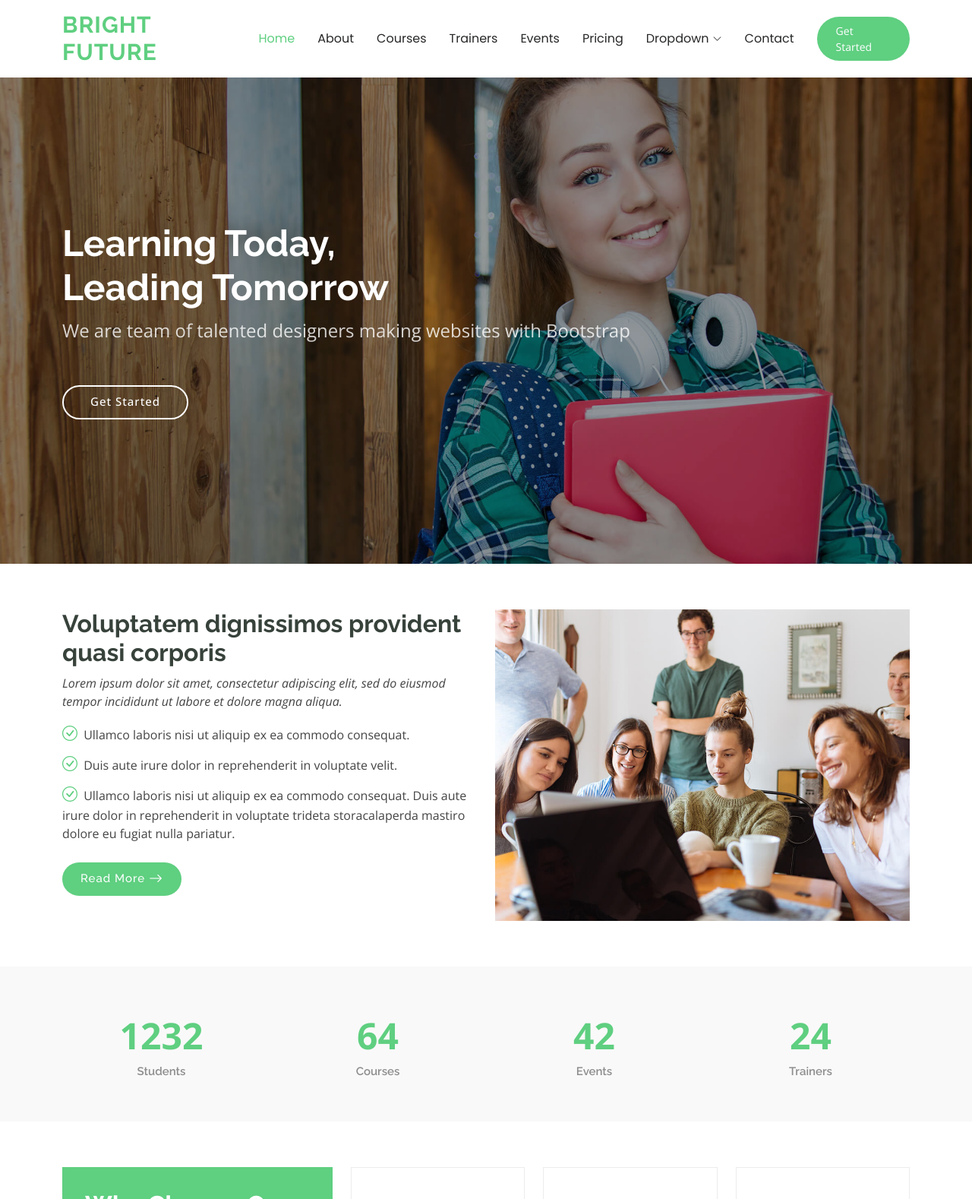
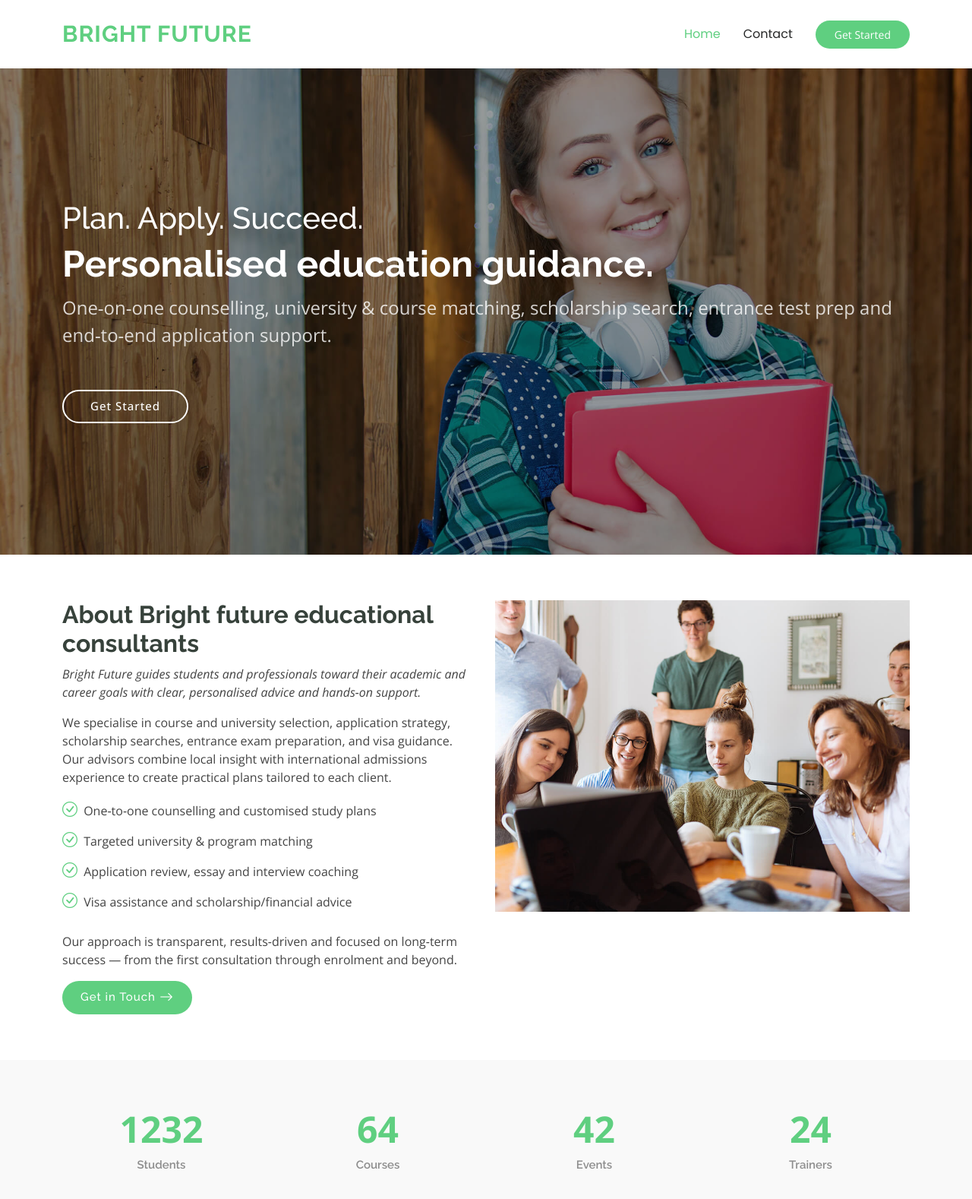
Before and after one commit to betterfuturetech/brightfuture.github.io, a plain HTML site: page index.html in a window 1280 px wide. Shown: the top 1578 px of the page at 76% size. Drawn offline with nearby package versions, Linux system fonts and the light colour scheme.

Commit message:
Update index.html

```diff
--- a/index.html
+++ b/index.html
@@ -50,34 +50,12 @@
       <nav id="navmenu" class="navmenu">
         <ul>
           <li><a href="index.html" class="active">Home<br></a></li>
-          <li><a href="about.html">About</a></li>
-          <li><a href="courses.html">Courses</a></li>
-          <li><a href="trainers.html">Trainers</a></li>
-          <li><a href="events.html">Events</a></li>
-          <li><a href="pricing.html">Pricing</a></li>
-          <li class="dropdown"><a href="#"><span>Dropdown</span> <i class="bi bi-chevron-down toggle-dropdown"></i></a>
-            <ul>
-              <li><a href="#">Dropdown 1</a></li>
-              <li class="dropdown"><a href="#"><span>Deep Dropdown</span> <i class="bi bi-chevron-down toggle-dropdown"></i></a>
-                <ul>
-                  <li><a href="#">Deep Dropdown 1</a></li>
-                  <li><a href="#">Deep Dropdown 2</a></li>
-                  <li><a href="#">Deep Dropdown 3</a></li>
-                  <li><a href="#">Deep Dropdown 4</a></li>
-                  <li><a href="#">Deep Dropdown 5</a></li>
-                </ul>
-              </li>
-              <li><a href="#">Dropdown 2</a></li>
-              <li><a href="#">Dropdown 3</a></li>
-              <li><a href="#">Dropdown 4</a></li>
-            </ul>
-          </li>
-          <li><a href="contact.html">Contact</a></li>
+                   <li><a href="contact.html">Contact</a></li>
         </ul>
         <i class="mobile-nav-toggle d-xl-none bi bi-list"></i>
       </nav>
 
-      <a class="btn-getstarted" href="courses.html">Get Started</a>
+      <a class="btn-getstarted" href="contact.html">Get Started</a>
 
     </div>
   </header>
@@ -90,8 +68,9 @@
       <img src="assets/img/hero-bg.jpg" alt="" data-aos="fade-in">
 
       <div class="container">
-        <h2 data-aos="fade-up" data-aos-delay="100">Learning Today,<br>Leading Tomorrow</h2>
-        <p data-aos="fade-up" data-aos-delay="200">We are team of talented designers making websites with Bootstrap</p>
+        <h1 data-aos="fade-up" data-aos-delay="100">Plan. Apply. Succeed.</h1>
+        <h2 data-aos="fade-up" data-aos-delay="150">Personalised education guidance.</h2>
+        <p data-aos="fade-up" data-aos-delay="200">One‑on‑one counselling, university & course matching, scholarship search, entrance test prep and end‑to‑end application support.</p>
         <div class="d-flex mt-4" data-aos="fade-up" data-aos-delay="300">
           <a href="courses.html" class="btn-get-started">Get Started</a>
         </div>
@@ -111,19 +90,24 @@
           </div>
 
           <div class="col-lg-6 order-2 order-lg-1 content" data-aos="fade-up" data-aos-delay="200">
-            <h3>Voluptatem dignissimos provident quasi corporis</h3>
+            <h3>About Bright future educational consultants</h3>
             <p class="fst-italic">
-              Lorem ipsum dolor sit amet, consectetur adipiscing elit, sed do eiusmod tempor incididunt ut labore et dolore
-              magna aliqua.
-            </p>
+              Bright Future guides students and professionals toward their academic and career goals with clear, personalised advice and hands‑on support.
+  </p>
+  <p>
+    We specialise in course and university selection, application strategy, scholarship searches, entrance exam preparation, and visa guidance. Our advisors combine local insight with international admissions experience to create practical plans tailored to each client.
+  </p>
             <ul>
-              <li><i class="bi bi-check-circle"></i> <span>Ullamco laboris nisi ut aliquip ex ea commodo consequat.</span></li>
-              <li><i class="bi bi-check-circle"></i> <span>Duis aute irure dolor in reprehenderit in voluptate velit.</span></li>
-              <li><i class="bi bi-check-circle"></i> <span>Ullamco laboris nisi ut aliquip ex ea commodo consequat. Duis aute irure dolor in reprehenderit in voluptate trideta storacalaperda mastiro dolore eu fugiat nulla pariatur.</span></li>
-            </ul>
-            <a href="#" class="read-more"><span>Read More</span><i class="bi bi-arrow-right"></i></a>
-          </div>
-
+    <li><i class="bi bi-check-circle"></i> One‑to‑one counselling and customised study plans</li>
+    <li><i class="bi bi-check-circle"></i> Targeted university & program matching</li>
+    <li><i class="bi bi-check-circle"></i> Application review, essay and interview coaching</li>
+    <li><i class="bi bi-check-circle"></i> Visa assistance and scholarship/financial advice</li>
+  </ul>
+<p>
+    Our approach is transparent, results‑driven and focused on long‑term success — from the first consultation through enrolment and beyond.
+  </p>
+  <a href="contact.html" class="read-more"><span>Get in Touch</span><i class="bi bi-arrow-right"></i></a>
+</div>
         </div>
 
       </div>
@@ -502,10 +486,10 @@
             <span class="sitename">Bright Future Educational Consultants</span>
           </a>
           <div class="footer-contact pt-3">
-            <p>A108 Big Street</p>
+            <p> Big Street</p>
             <p>Kadayanallur, TN 627751</p>
-            <p class="mt-3"><strong>Phone:</strong> <span>+1 5589 55488 55</span></p>
-            <p><strong>Email:</strong> <span>info@example.com</span></p>
+            <p class="mt-3"><strong>Phone:</strong> <span>+91 90426 07884</span></p>
+            <p><strong>Email:</strong> <span>brightfutureedu1994@gmail.com</span></p>
           </div>
           <div class="social-links d-flex mt-4">
             <a href=""><i class="bi bi-twitter-x"></i></a>
```
